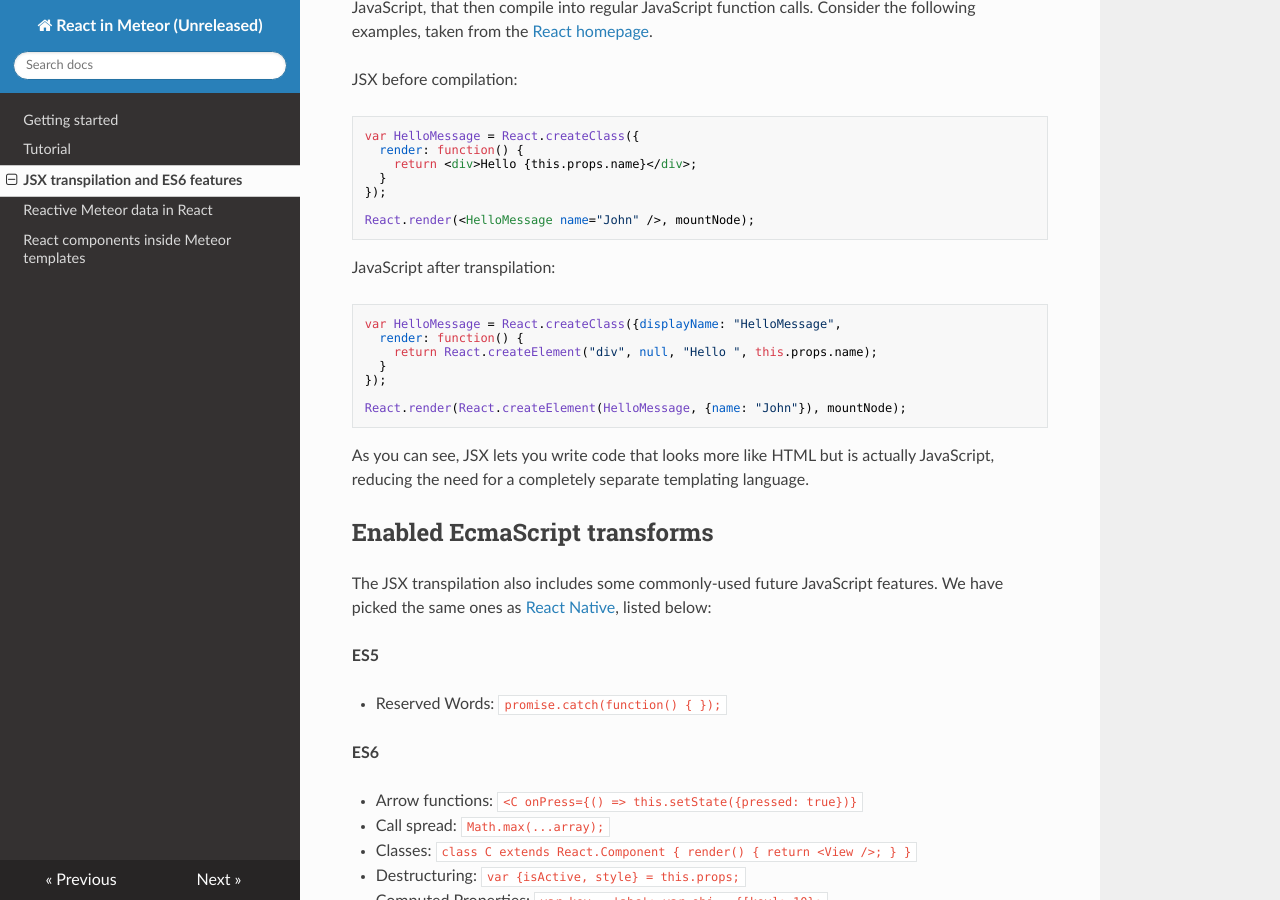
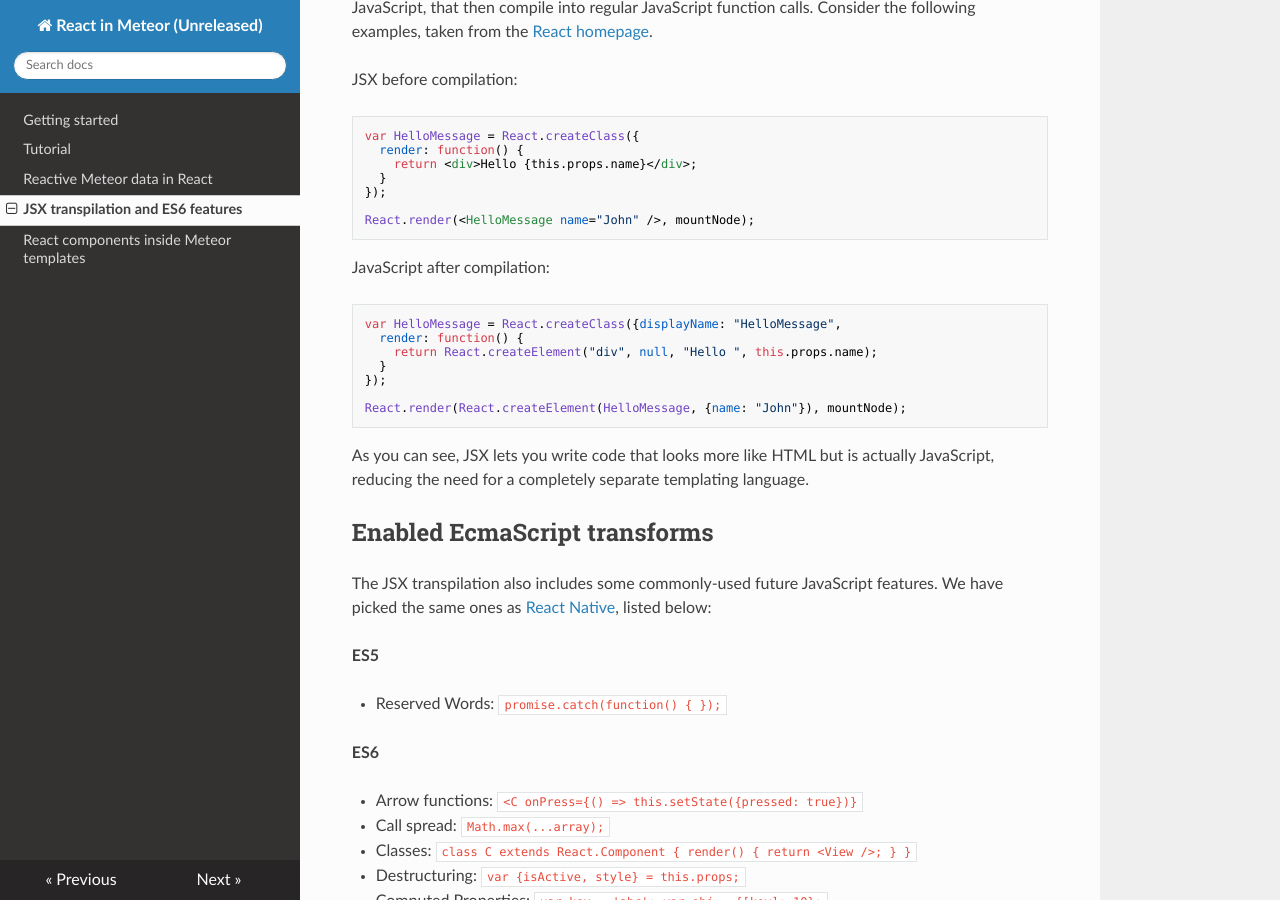
Before and after one commit to meteor/react-packages, an MkDocs documentation site: the page built from docs/jsx.md, in a window 1280 px wide and 900 px high, scrolled down 342 px. Built offline with MkDocs 1.6.1, drawn with Linux system fonts in a browser that asks for light colours; nearby versions of some CDN libraries; old or Windows-style settings are respelled for this version of MkDocs.

Commit message:
Small edits

````diff
--- a/docs/jsx.md
+++ b/docs/jsx.md
@@ -18,7 +18,7 @@ var HelloMessage = React.createClass({
 React.render(<HelloMessage name="John" />, mountNode);
 ```
 
-JavaScript after transpilation:
+JavaScript after compilation:
 
 ```js
 var HelloMessage = React.createClass({displayName: "HelloMessage",
--- a/mkdocs.yml
+++ b/mkdocs.yml
@@ -3,6 +3,6 @@ theme: readthedocs
 pages:
 - Getting started: index.md
 - Tutorial: tutorial.md
+- Reactive Meteor data in React: meteor-data.md
 - JSX transpilation and ES6 features: jsx.md
-- Reactive Meteor data in React: meteor-data.md
 - React components inside Meteor templates: react-template-helper.md
````
